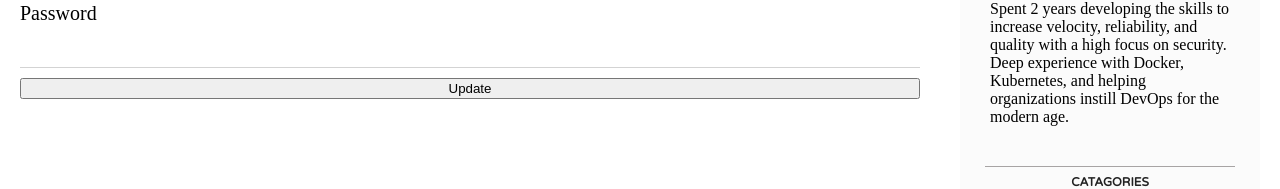
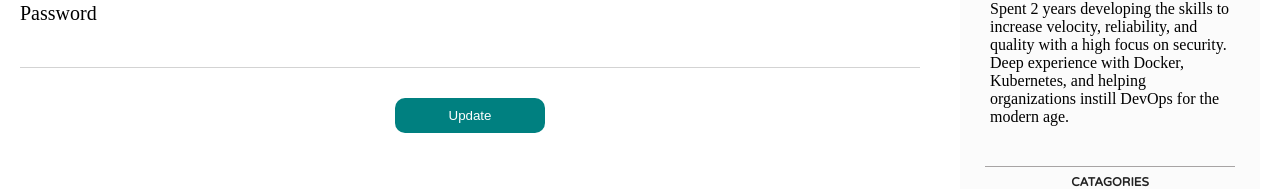
Before and after one commit to Hilful/React-Blog-Website, a React (Create React App) app: page / in a window 1280 px wide. Shown: the part 467-656 px from the top of the page. Built offline with nearby package versions, Linux system fonts and the light colour scheme.

Commit message:
settings page updated with button correction

```diff
--- a/src/pages/Settings/Settings.css
+++ b/src/pages/Settings/Settings.css
@@ -65,11 +65,11 @@
     border: none;
     border-bottom: 1px solid lightgray;
 }
-.settingSubmit{
+.settingsSubmit{
     width: 150px;
     align-self: center;
     border: none;
-    border: radius 10px;
+    border-radius : 10px;
     color: white;
     background-color:teal;
     padding: 10px;
```
